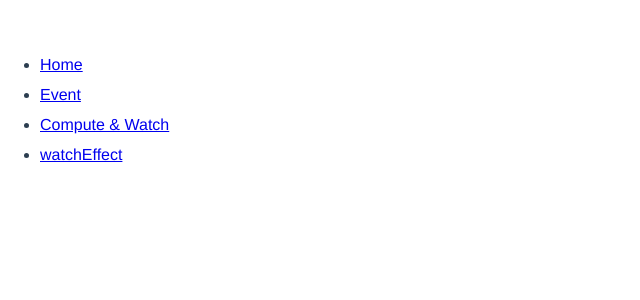
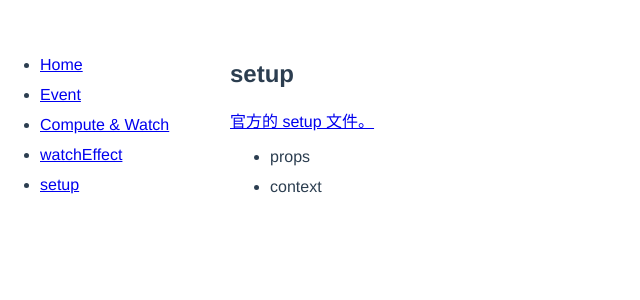
Before and after one commit to cian6390/vue3-demo, a Vue app: page /setup in a window 1280 px wide. Shown: the top 300 px of the page, without its empty margins (0-640 px from the left). Built offline with nearby package versions, Linux system fonts and the light colour scheme.

Commit message:
✨ Feat: Update

```diff
--- a/src/App.vue
+++ b/src/App.vue
@@ -12,6 +12,9 @@
       </li>
       <li>
         <router-link to="/watch-effect">watchEffect</router-link>
+      </li>
+      <li>
+        <router-link to="/setup">setup</router-link>
       </li>
     </ul>
   </aside>
--- /dev/null
+++ b/src/pages/SetupExample.vue
@@ -0,0 +1,16 @@
+<template>
+  <div>
+      <h2>setup</h2>
+      <p><a target="_blank" href="https://v3.vuejs.org/guide/composition-api-setup.html">官方的 setup 文件。</a></p>
+      <ul>
+          <li>props</li>
+          <li>context</li>
+      </ul>
+  </div>
+</template>
+
+<script>
+export default {
+  name: "SetupExample",
+};
+</script>
--- a/src/router/routes.js
+++ b/src/router/routes.js
@@ -3,23 +3,23 @@ import Home from '../pages/Home.vue'
 import EventExample from '../pages/EventExample.vue'
 import ComputeWatchExample from '../pages/ComputeWatchExample.vue'
 import WatchEffectExample from '../pages/WatchEffectExample.vue'
+import SetupExample from '../pages/SetupExample.vue'
 
 export default [
     {
         path: '/',
-        name: 'home',
         component: Home
     }, {
         path: '/event',
-        name: 'event',
         component: EventExample
     }, {
         path: '/compute-and-watch',
-        name: 'caw',
         component: ComputeWatchExample
     }, {
         path: '/watch-effect',
-        name: 'watch-effect',
         component: WatchEffectExample
+    }, {
+        path: '/setup',
+        component: SetupExample
     }
 ]
```
Also changed, not shown: src/components/Foo.vue (added, +25 -0 lines).
